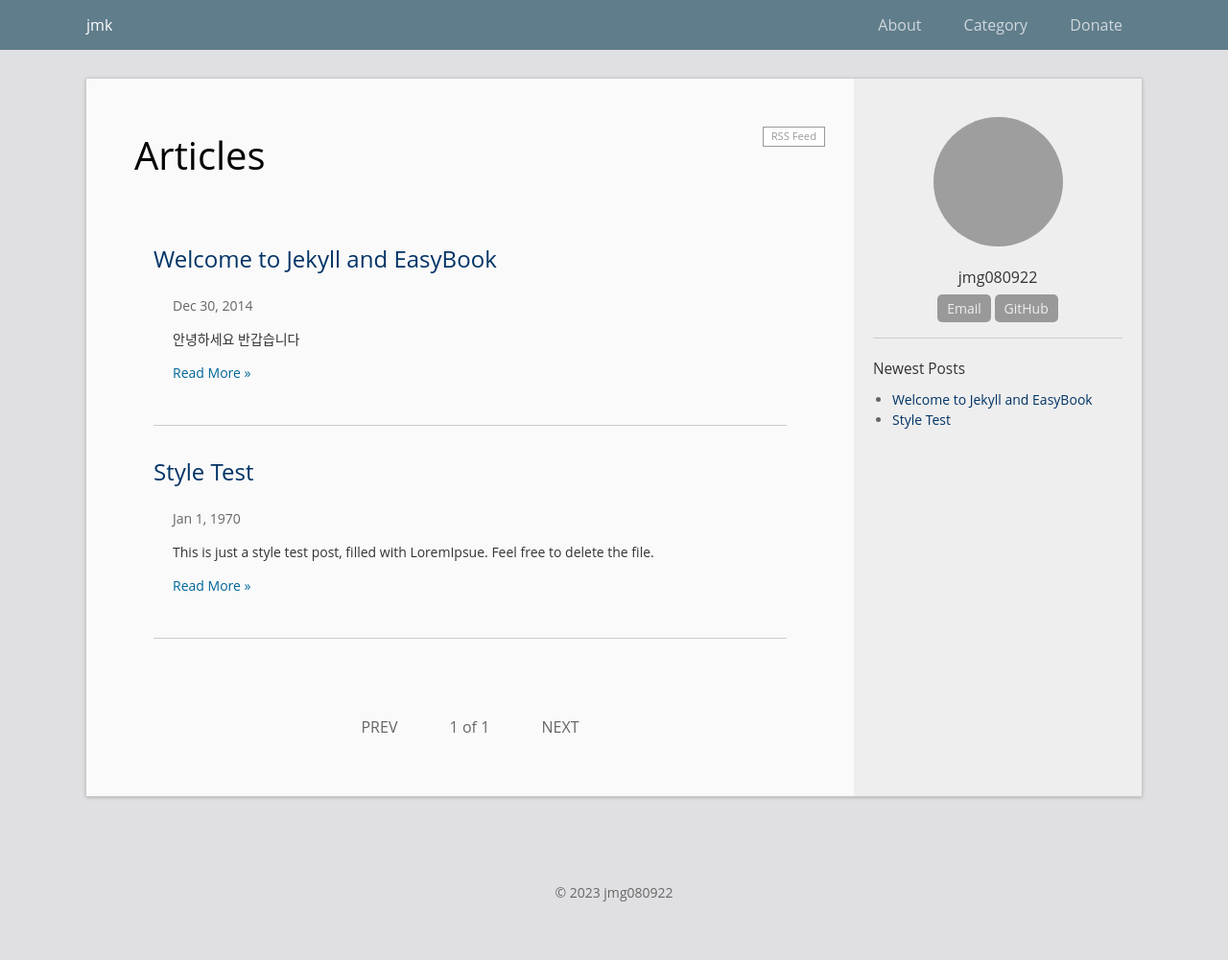
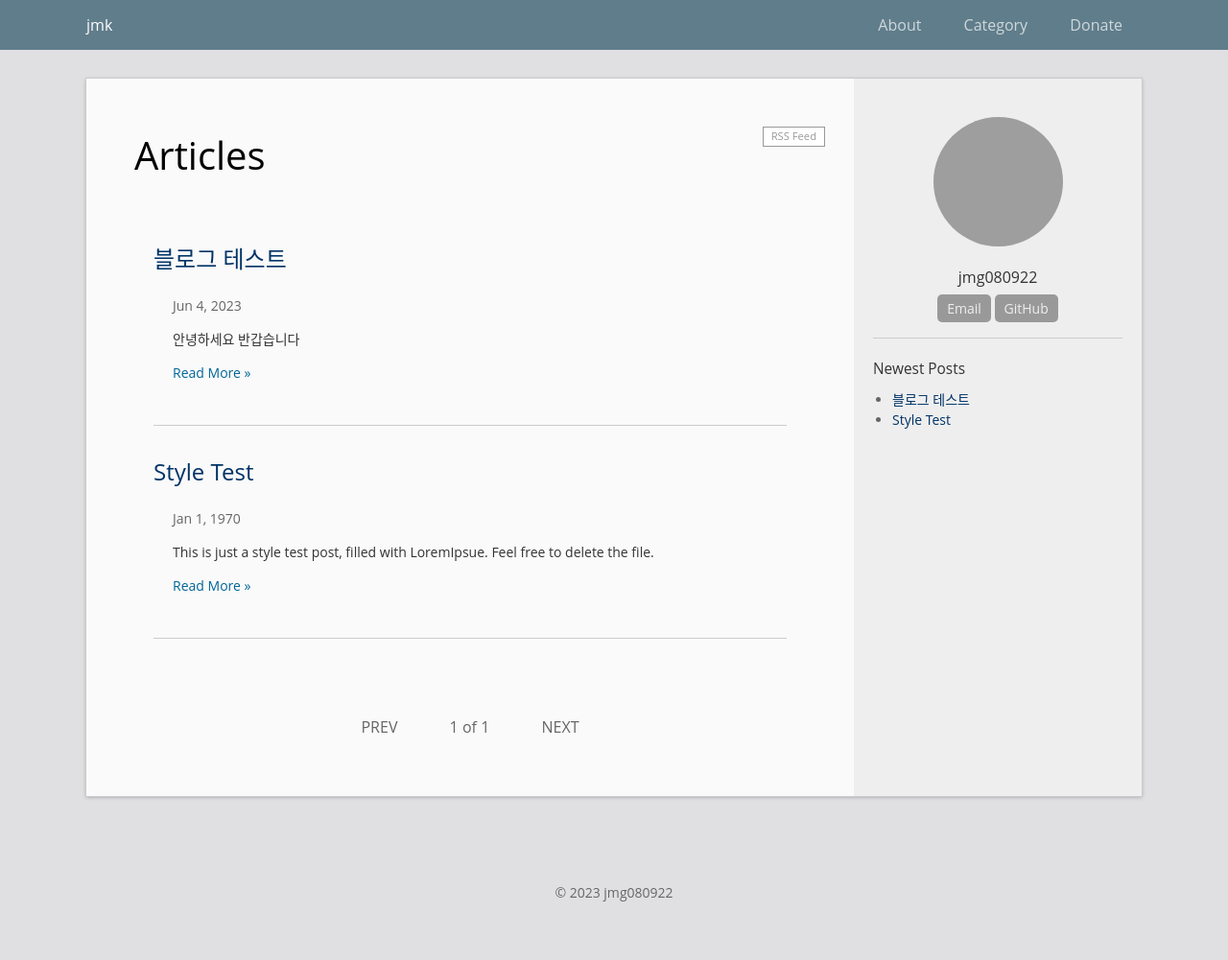
Before and after one commit to jmg080922/jmg080922.github.com, a Jekyll site: the page built from index.html, in a window 1280 px wide. Shown: the whole page at 96% size. Built offline with Jekyll 4.4.1, drawn with Linux system fonts in a browser that asks for light colours; the list of posts is cut into pages by our own code; grey boxes are pictures that could not be loaded.

Commit message:
Update 2014-12-30-welcome-to-jekyll.markdown

```diff
--- a/_posts/2014-12-30-welcome-to-jekyll.markdown
+++ b/_posts/2014-12-30-welcome-to-jekyll.markdown
@@ -1,7 +1,7 @@
 ---
 layout: post
-title:  "Welcome to Jekyll and EasyBook"
-date:   2014-12-30 09:00:13
+title:  "블로그 테스트"
+date:   2023-6-4 6:54:30
 categories: jekyll update
 permalink: /archivers/hello
 ---
@@ -11,11 +11,7 @@ permalink: /archivers/hello
 <!--more-->
 
 
-And $$\mathcal{ Mathematics }$$ is supported!
 
-Use `$$` to wrap your formulas. For example, `$$ e^{i\pi} + 1 = 0 $$` displays $$  e^{i\pi} + 1 = 0  $$
-
-Multi-line forumlas are supported too.
 
 $$
 \begin{aligned}
```
